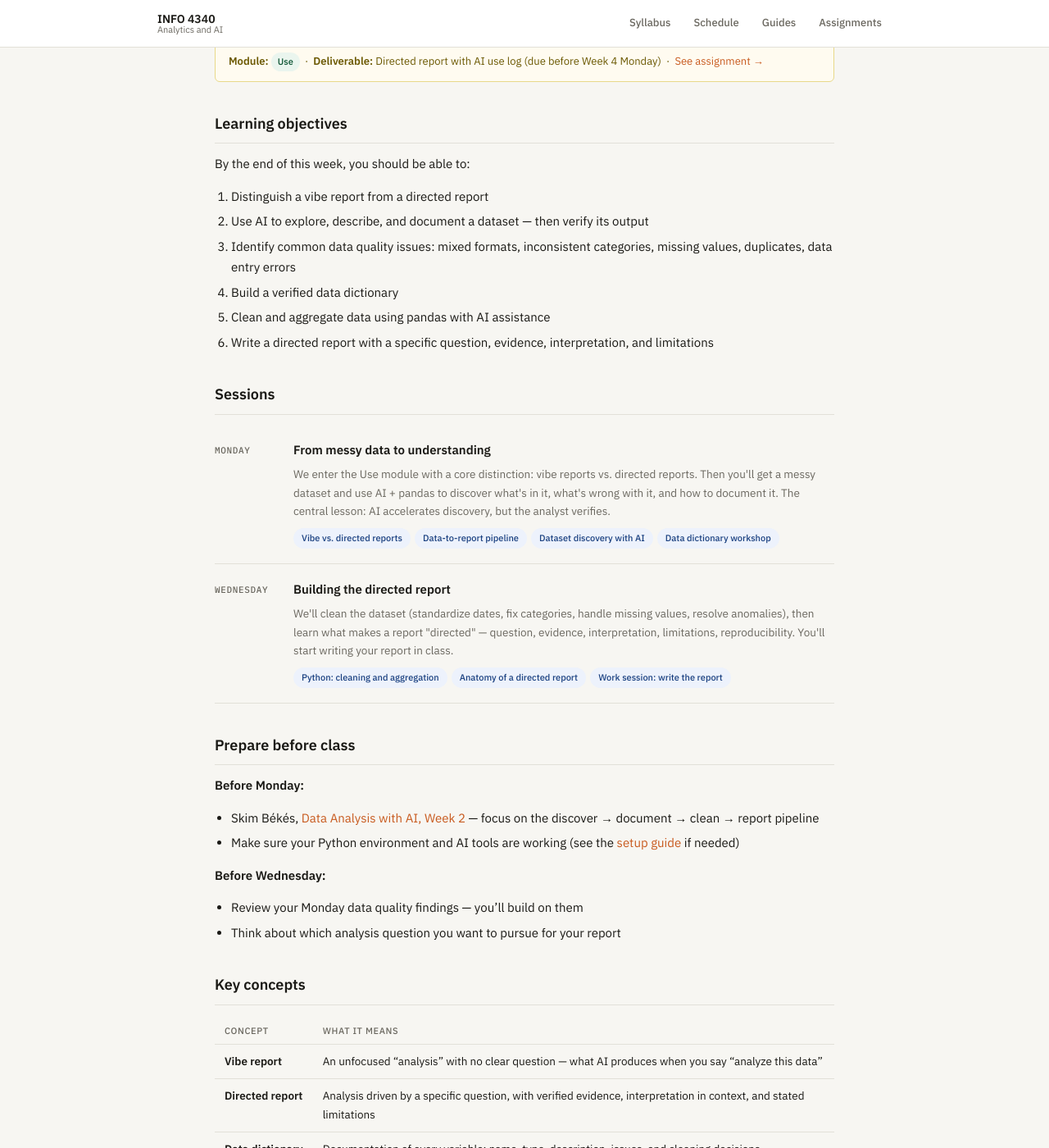
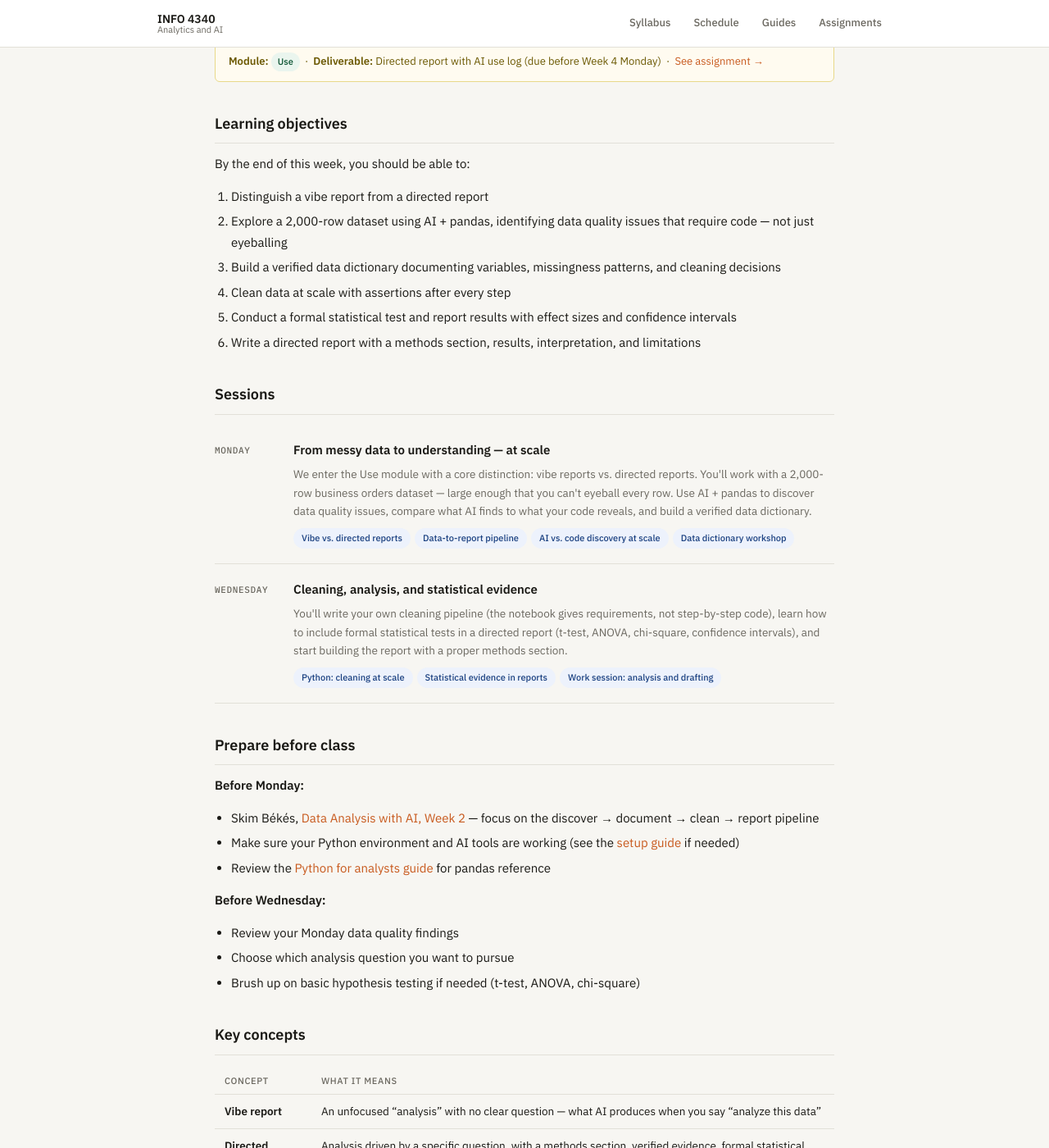
Before and after one commit to steflangehennig/info4340, a Jekyll site: the page built from schedule/week-3.md, in a window 1280 px wide and 1400 px high, scrolled down 190 px. Shown: the whole window at 82% size. Built offline with Jekyll 4.4.1, drawn with Linux system fonts in a browser that asks for light colours; some of the changed text lies outside the part shown.

Commit message:
update week 3

```diff
--- a/schedule/week-3.md
+++ b/schedule/week-3.md
@@ -16,23 +16,23 @@ permalink: /schedule/week-3/
 By the end of this week, you should be able to:
 
 1. Distinguish a vibe report from a directed report
-2. Use AI to explore, describe, and document a dataset — then verify its output
-3. Identify common data quality issues: mixed formats, inconsistent categories, missing values, duplicates, data entry errors
-4. Build a verified data dictionary
-5. Clean and aggregate data using pandas with AI assistance
-6. Write a directed report with a specific question, evidence, interpretation, and limitations
+2. Explore a 2,000-row dataset using AI + pandas, identifying data quality issues that require code — not just eyeballing
+3. Build a verified data dictionary documenting variables, missingness patterns, and cleaning decisions
+4. Clean data at scale with assertions after every step
+5. Conduct a formal statistical test and report results with effect sizes and confidence intervals
+6. Write a directed report with a methods section, results, interpretation, and limitations
 
 ## Sessions
 
 <div class="session-block" markdown="0">
   <div class="session-label">Monday</div>
   <div class="session-content">
-    <div class="session-title">From messy data to understanding</div>
-    <p>We enter the Use module with a core distinction: vibe reports vs. directed reports. Then you'll get a messy dataset and use AI + pandas to discover what's in it, what's wrong with it, and how to document it. The central lesson: AI accelerates discovery, but the analyst verifies.</p>
+    <div class="session-title">From messy data to understanding — at scale</div>
+    <p>We enter the Use module with a core distinction: vibe reports vs. directed reports. You'll work with a 2,000-row business orders dataset — large enough that you can't eyeball every row. Use AI + pandas to discover data quality issues, compare what AI finds to what your code reveals, and build a verified data dictionary.</p>
     <div class="session-topics">
       <span class="topic-tag">Vibe vs. directed reports</span>
       <span class="topic-tag">Data-to-report pipeline</span>
-      <span class="topic-tag">Dataset discovery with AI</span>
+      <span class="topic-tag">AI vs. code discovery at scale</span>
       <span class="topic-tag">Data dictionary workshop</span>
     </div>
   </div>
@@ -41,12 +41,12 @@ By the end of this week, you should be able to:
 <div class="session-block" markdown="0">
   <div class="session-label">Wednesday</div>
   <div class="session-content">
-    <div class="session-title">Building the directed report</div>
-    <p>We'll clean the dataset (standardize dates, fix categories, handle missing values, resolve anomalies), then learn what makes a report "directed" — question, evidence, interpretation, limitations, reproducibility. You'll start writing your report in class.</p>
+    <div class="session-title">Cleaning, analysis, and statistical evidence</div>
+    <p>You'll write your own cleaning pipeline (the notebook gives requirements, not step-by-step code), learn how to include formal statistical tests in a directed report (t-test, ANOVA, chi-square, confidence intervals), and start building the report with a proper methods section.</p>
     <div class="session-topics">
-      <span class="topic-tag">Python: cleaning and aggregation</span>
-      <span class="topic-tag">Anatomy of a directed report</span>
-      <span class="topic-tag">Work session: write the report</span>
+      <span class="topic-tag">Python: cleaning at scale</span>
+      <span class="topic-tag">Statistical evidence in reports</span>
+      <span class="topic-tag">Work session: analysis and drafting</span>
     </div>
   </div>
 </div>
@@ -57,36 +57,33 @@ By the end of this week, you should be able to:
 
 - Skim Békés, [Data Analysis with AI, Week 2](https://gabors-data-analysis.com/ai-course/) — focus on the discover → document → clean → report pipeline
 - Make sure your Python environment and AI tools are working (see the [setup guide]({{ site.baseurl }}/guides/dev-setup/) if needed)
+- Review the [Python for analysts guide]({{ site.baseurl }}/guides/python-analysts/) for pandas reference
 
 **Before Wednesday:**
 
-- Review your Monday data quality findings — you'll build on them
-- Think about which analysis question you want to pursue for your report
+- Review your Monday data quality findings
+- Choose which analysis question you want to pursue
+- Brush up on basic hypothesis testing if needed (t-test, ANOVA, chi-square)
 
 ## Key concepts
 
 | Concept | What it means |
 |---|---|
 | **Vibe report** | An unfocused "analysis" with no clear question — what AI produces when you say "analyze this data" |
-| **Directed report** | Analysis driven by a specific question, with verified evidence, interpretation in context, and stated limitations |
-| **Data dictionary** | Documentation of every variable: name, type, description, issues, and cleaning decisions |
-| **AI use log** | A record of what you prompted, what AI produced, and what you changed — the accountability trail |
-| **Reproducibility** | Code and documentation that let someone else verify your work end-to-end |
-
-## Readings and resources
-
-- Békés, Gábor. [Data Analysis with AI, Week 2](https://gabors-data-analysis.com/ai-course/) — data discovery, documentation, cleaning, and reporting with AI
-- Dataset for this week posted on Canvas
+| **Directed report** | Analysis driven by a specific question, with a methods section, verified evidence, formal statistical tests, and stated limitations |
+| **Data dictionary** | Documentation of every variable: name, type, description, missingness pattern, issues, and cleaning decisions |
+| **Methods section** | How you cleaned the data, what you computed, what test you used and why, sample size, and exclusions |
+| **Effect size** | How large the difference or relationship is — not just whether it's statistically significant |
 
 ## Deliverable
 
 <div class="assignment-preview" markdown="0">
   <div class="assignment-preview-title">Directed Report with AI Use Log</div>
   <div class="assignment-preview-meta">4 components · 30 points · Due before class, Week 4 Monday · Submit via Canvas</div>
-  <p>Submit a README + data dictionary, a reproducible Python notebook, a directed report (1–2 pages), and an AI use log documenting your workflow.</p>
+  <p>README + data dictionary, reproducible notebook with assertions, a 3–4 page directed report with methods section and formal statistical test, and an AI use log.</p>
   <a href="{{ site.baseurl }}/assignments/week-3-report/" class="assignment-link">Full prompt and rubric →</a>
 </div>
 
 ## Looking ahead
 
-Next week: **Debugging AI's Work** — you'll learn to inspect, test, and document AI-written code. The central lesson: output that looks right is not necessarily right.
+Next week: **Debugging AI's Work** — you'll learn to find bugs in AI-generated code, quantify their impact, and build an automated test suite. The central lesson: output that looks right is not necessarily right.
```
Also changed, not shown: assignments/week-3-report.md (+12 -21 lines).
